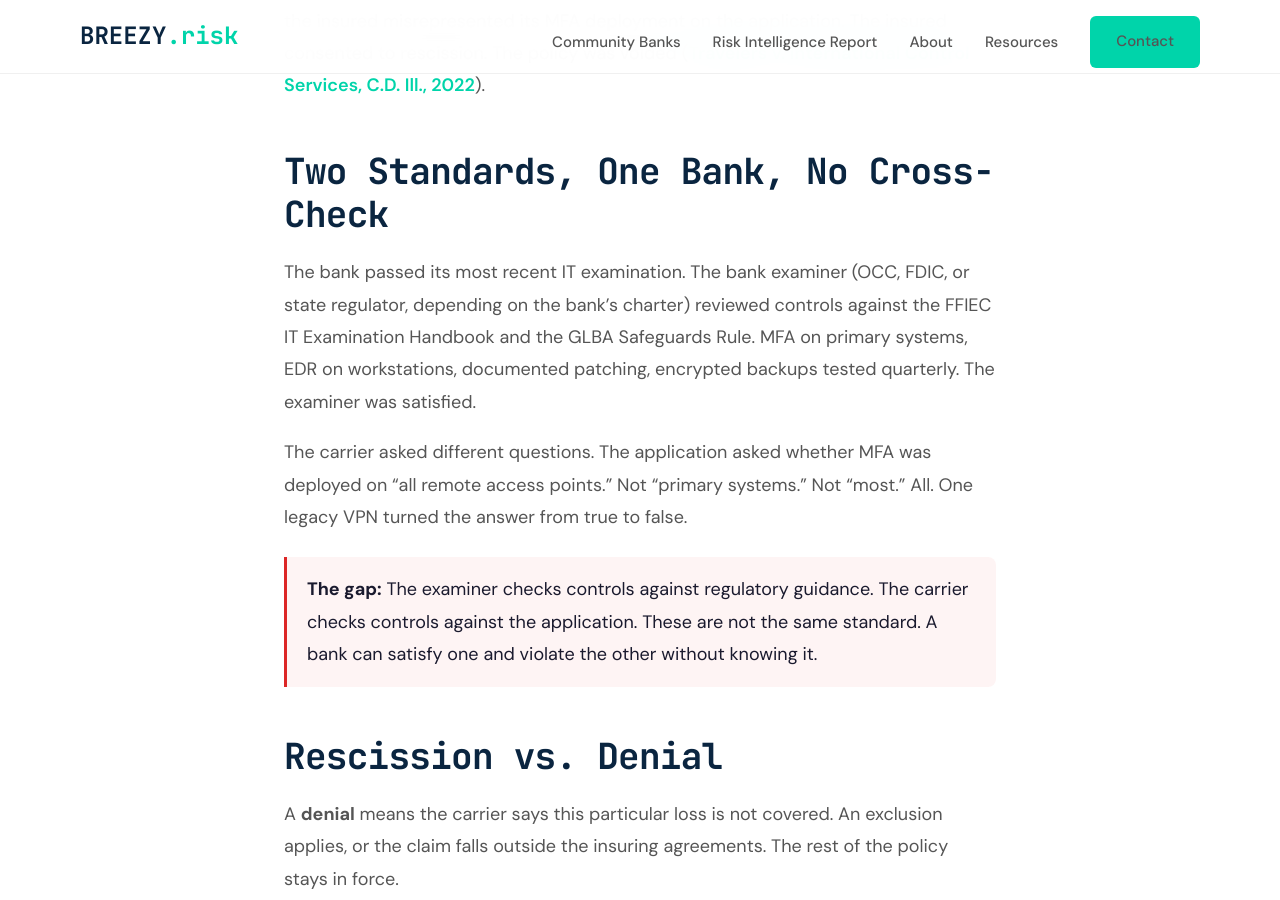
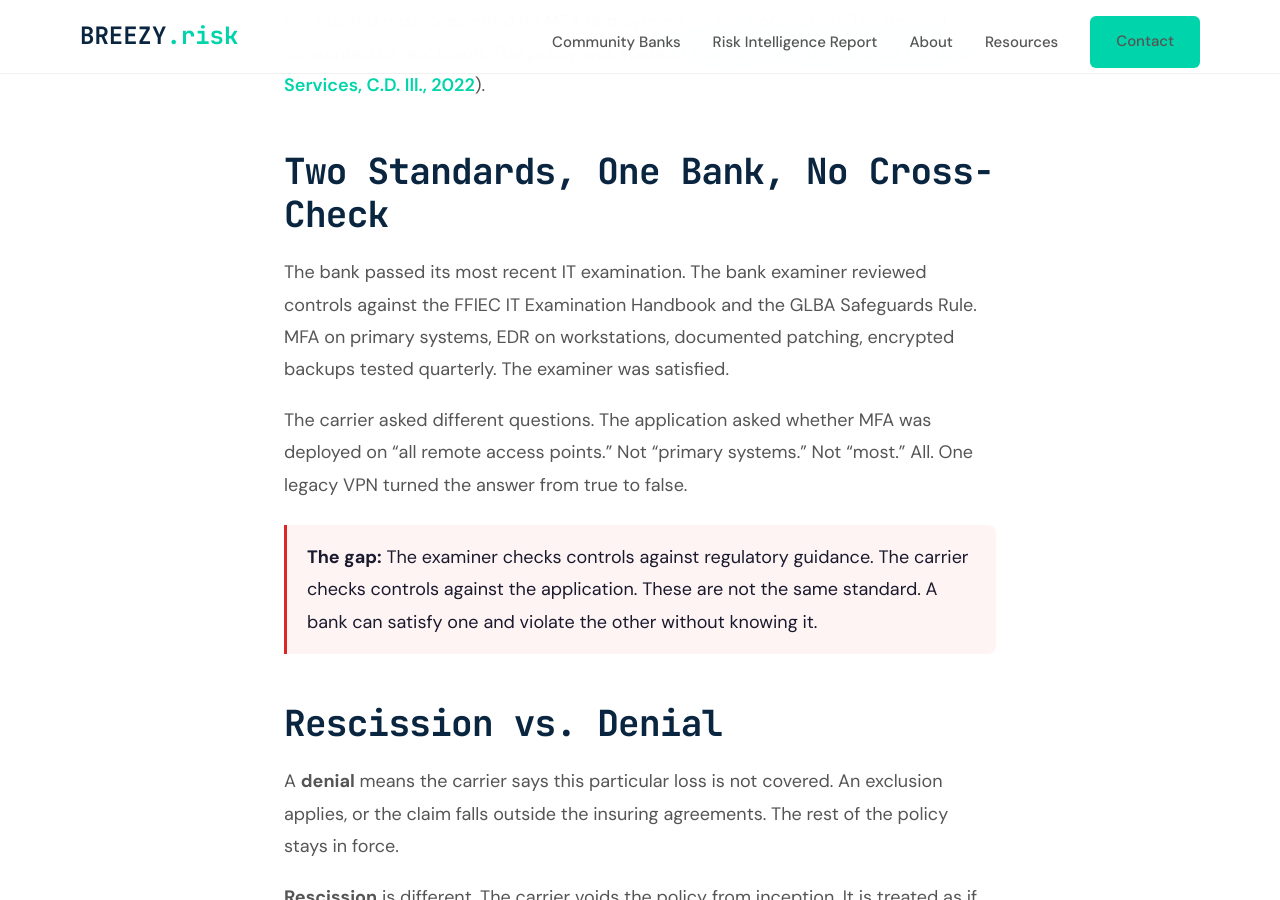
Before and after one commit to joeproe1/breezyins.com, a Jekyll site: the page built from _posts/2026-04-23-security-warranty-fails.md, in a window 1280 px wide and 900 px high, scrolled down 1349 px. Built offline with Jekyll 4.4.1, drawn with Linux system fonts in a browser that asks for light colours.

Commit message:
Remove examiner charter parenthetical from security warranty post
Co-Authored-By: Claude Opus 4.6 <noreply@anthropic.com>

```diff
--- a/_posts/2026-04-23-security-warranty-fails.md
+++ b/_posts/2026-04-23-security-warranty-fails.md
@@ -30,7 +30,7 @@ This has already happened. In 2022, Travelers filed suit to rescind a cyber poli
 
 ## Two Standards, One Bank, No Cross-Check
 
-The bank passed its most recent IT examination. The bank examiner (OCC, FDIC, or state regulator, depending on the bank's charter) reviewed controls against the FFIEC IT Examination Handbook and the GLBA Safeguards Rule. MFA on primary systems, EDR on workstations, documented patching, encrypted backups tested quarterly. The examiner was satisfied.
+The bank passed its most recent IT examination. The bank examiner reviewed controls against the FFIEC IT Examination Handbook and the GLBA Safeguards Rule. MFA on primary systems, EDR on workstations, documented patching, encrypted backups tested quarterly. The examiner was satisfied.
 
 The carrier asked different questions. The application asked whether MFA was deployed on "all remote access points." Not "primary systems." Not "most." All. One legacy VPN turned the answer from true to false.
 
```
